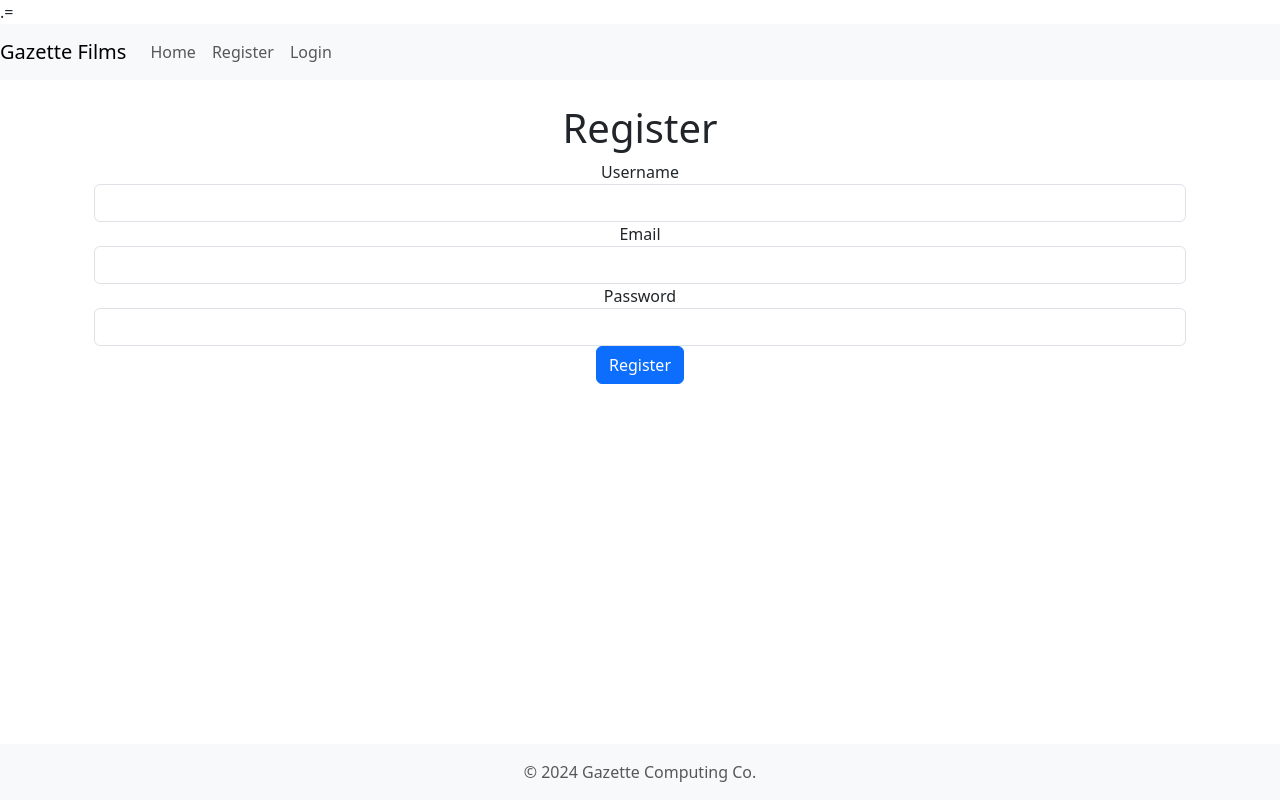
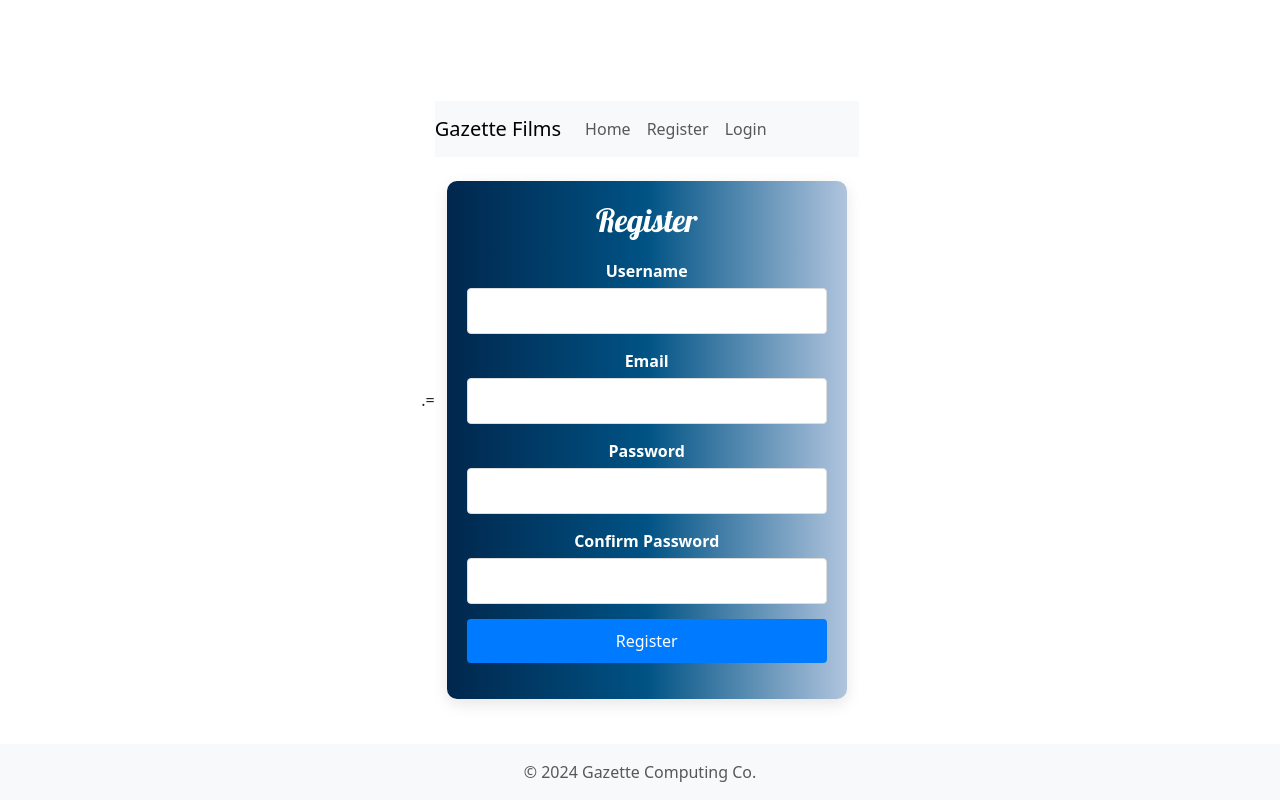
Before and after one commit to silenteloquence/GazetteFilms, a React (Vite) app in the folder client/: page /register in a window 1280 px wide. Built offline with nearby package versions, Linux system fonts and the light colour scheme; no server answers.

Commit message:
upload register and login css
- Updated login and registration pages to match the new styling
- Added gradient blue background to content containers to mathc consistency with the My Films page

```diff
--- /dev/null
+++ b/client/src/pages/Auth.css
@@ -0,0 +1,74 @@
+/* Auth.css */
+
+/* Import Google Fonts */
+@import url('https://fonts.googleapis.com/css2?family=Roboto:wght@400;700&family=Lobster&family=Open+Sans:wght@400;700&display=swap');
+
+body {
+  font-family: 'Open Sans', sans-serif;
+  background-color: #f0f2f5;
+  margin: 0;
+  padding: 0;
+  display: flex;
+  justify-content: center;
+  align-items: center;
+  height: 100vh;
+}
+
+.auth-container {
+  max-width: 400px;
+  width: 100%;
+  padding: 20px;
+  background: linear-gradient(to right, #00274D, #005385, #B0C4DE);
+  border-radius: 10px;
+  box-shadow: 0 5px 15px rgba(0, 0, 0, 0.1);
+  text-align: center;
+}
+
+.auth-title {
+  font-size: 2rem;
+  color: #fff;
+  font-family: 'Lobster', cursive;
+  margin-bottom: 20px;
+}
+
+.auth-form {
+  display: flex;
+  flex-direction: column;
+  gap: 15px;
+}
+
+.auth-form label {
+  font-weight: bold;
+  text-align: left;
+  margin-bottom: 5px;
+  color: #fff;
+}
+
+.auth-form input {
+  padding: 10px;
+  border: 1px solid #ddd;
+  border-radius: 4px;
+  width: 100%;
+  box-sizing: border-box;
+}
+
+.auth-form button {
+  padding: 10px;
+  border: none;
+  border-radius: 4px;
+  background-color: #007bff;
+  color: #fff;
+  font-size: 1rem;
+  cursor: pointer;
+  transition: background-color 0.3s ease, transform 0.3s ease;
+}
+
+.auth-form button:hover {
+  background-color: #0056b3;
+  transform: scale(1.05);
+}
+
+.error {
+  color: red;
+  margin-top: 10px;
+}
--- a/client/src/pages/login.jsx
+++ b/client/src/pages/login.jsx
@@ -1,65 +1,42 @@
 import React, { useState } from 'react';
-import { useNavigate } from 'react-router-dom';
+import './Auth.css';
 
-const Login = ({ setUser }) => {
+const Login = () => {
   const [form, setForm] = useState({
-    email: '',
-    password: ''
+    username: '',
+    password: '',
   });
   const [error, setError] = useState('');
-  const navigate = useNavigate();
-  const apiUrl = import.meta.env.VITE_API_URL || '/api';
 
   const handleChange = (e) => {
     const { name, value } = e.target;
     setForm({ ...form, [name]: value });
   };
 
-  const handleSubmit = async (e) => {
+  const handleSubmit = (e) => {
     e.preventDefault();
-    try {
-      const response = await fetch(`${apiUrl}/users/login`, {
-        method: 'POST',
-        headers: {
-          'Content-Type': 'application/json'
-        },
-        body: JSON.stringify(form)
-      });
-      if (!response.ok) {
-        throw new Error('Login failed');
-      }
-      const data = await response.json();
-      localStorage.setItem('token', data.token);
-      localStorage.setItem('username', data.username);
-      setUser({ username: data.username, token: data.token });
-      navigate('/');
-    } catch (error) {
-      setError(error.message);
-    }
+    // Add your login logic here
   };
 
   return (
-    <div className="container mt-4">
-      <h1 className="text-center">Login</h1>
-      {error && <p className="text-danger">{error}</p>}
-      <form onSubmit={handleSubmit}>
-        <div className="form-group">
-          <label htmlFor="email">Email</label>
+    <div className="auth-container">
+      <h2 className="auth-title">Login</h2>
+      <form onSubmit={handleSubmit} className="auth-form">
+        <div>
+          <label htmlFor="username">Username</label>
           <input
-            type="email"
-            className="form-control"
-            id="email"
-            name="email"
-            value={form.email}
+            type="text"
+            id="username"
+            name="username"
+            value={form.username}
             onChange={handleChange}
             required
           />
         </div>
-        <div className="form-group">
+        <div>
           <label htmlFor="password">Password</label>
           <input
             type="password"
-            className="form-control"
             id="password"
             name="password"
             value={form.password}
@@ -67,8 +44,9 @@ const Login = ({ setUser }) => {
             required
           />
         </div>
-        <button type="submit" className="btn btn-primary">Login</button>
+        <button type="submit">Login</button>
       </form>
+      {error && <p className="error">{error}</p>}
     </div>
   );
 };
--- a/client/src/pages/register.jsx
+++ b/client/src/pages/register.jsx
@@ -1,51 +1,33 @@
 import React, { useState } from 'react';
-import { useNavigate } from 'react-router-dom';
+import './Auth.css';
 
 const Register = () => {
   const [form, setForm] = useState({
     username: '',
     email: '',
     password: '',
+    confirmPassword: '',
   });
-
   const [error, setError] = useState('');
-    const navigate = useNavigate();
-    const apiUrl = import.meta.env.VITE_API_URL || '/api';
 
   const handleChange = (e) => {
-        const { name, value} = e.target;
-        setForm({...form, [name]: value});
-    }
+    const { name, value } = e.target;
+    setForm({ ...form, [name]: value });
+  };
 
-    const handleSubmit = async (e) => {
+  const handleSubmit = (e) => {
     e.preventDefault();
-        try {
-            const response = await fetch(`${apiUrl}/users/register`, {
-                method: 'POST',
-                headers: {
-                    'Content-Type': 'application/json'
-                },
-                body: JSON.stringify(form)
-            });
-            if(!response.ok) {
-                throw new Error('Registration failed');
-            }
-            navigate('/login');
-        } catch (error) {
-            setError(error.message);
-        }
-    }
-
+    // Add your registration logic here
+  };
 
   return (
-        <div className="container mt-4">
-            <h1 className="text-center">Register</h1>
-            {error && <div className="alert alert-danger">{error}</div>}
-            <form onSubmit={handleSubmit}>
-                <div className="form-group">
+    <div className="auth-container">
+      <h2 className="auth-title">Register</h2>
+      <form onSubmit={handleSubmit} className="auth-form">
+        <div>
           <label htmlFor="username">Username</label>
-                    <input type="text"
-                        className="form-control"
+          <input
+            type="text"
             id="username"
             name="username"
             value={form.username}
@@ -53,10 +35,10 @@ const Register = () => {
             required
           />
         </div>
-                <div className="form-group">
+        <div>
           <label htmlFor="email">Email</label>
-                    <input type="text"
-                        className="form-control"
+          <input
+            type="email"
             id="email"
             name="email"
             value={form.email}
@@ -64,10 +46,10 @@ const Register = () => {
             required
           />
         </div>
-                <div className="form-group">
+        <div>
           <label htmlFor="password">Password</label>
-                    <input type="password"
-                        className="form-control"
+          <input
+            type="password"
             id="password"
             name="password"
             value={form.password}
@@ -75,11 +57,22 @@ const Register = () => {
             required
           />
         </div>
-                <button type="submit" className="btn btn-primary">Register</button>
+        <div>
+          <label htmlFor="confirmPassword">Confirm Password</label>
+          <input
+            type="password"
+            id="confirmPassword"
+            name="confirmPassword"
+            value={form.confirmPassword}
+            onChange={handleChange}
+            required
+          />
+        </div>
+        <button type="submit">Register</button>
       </form>
+      {error && <p className="error">{error}</p>}
     </div>
-    )
-
-}
+  );
+};
 
 export default Register;
```
Lines whose indentation alone changed are shown as unchanged.
